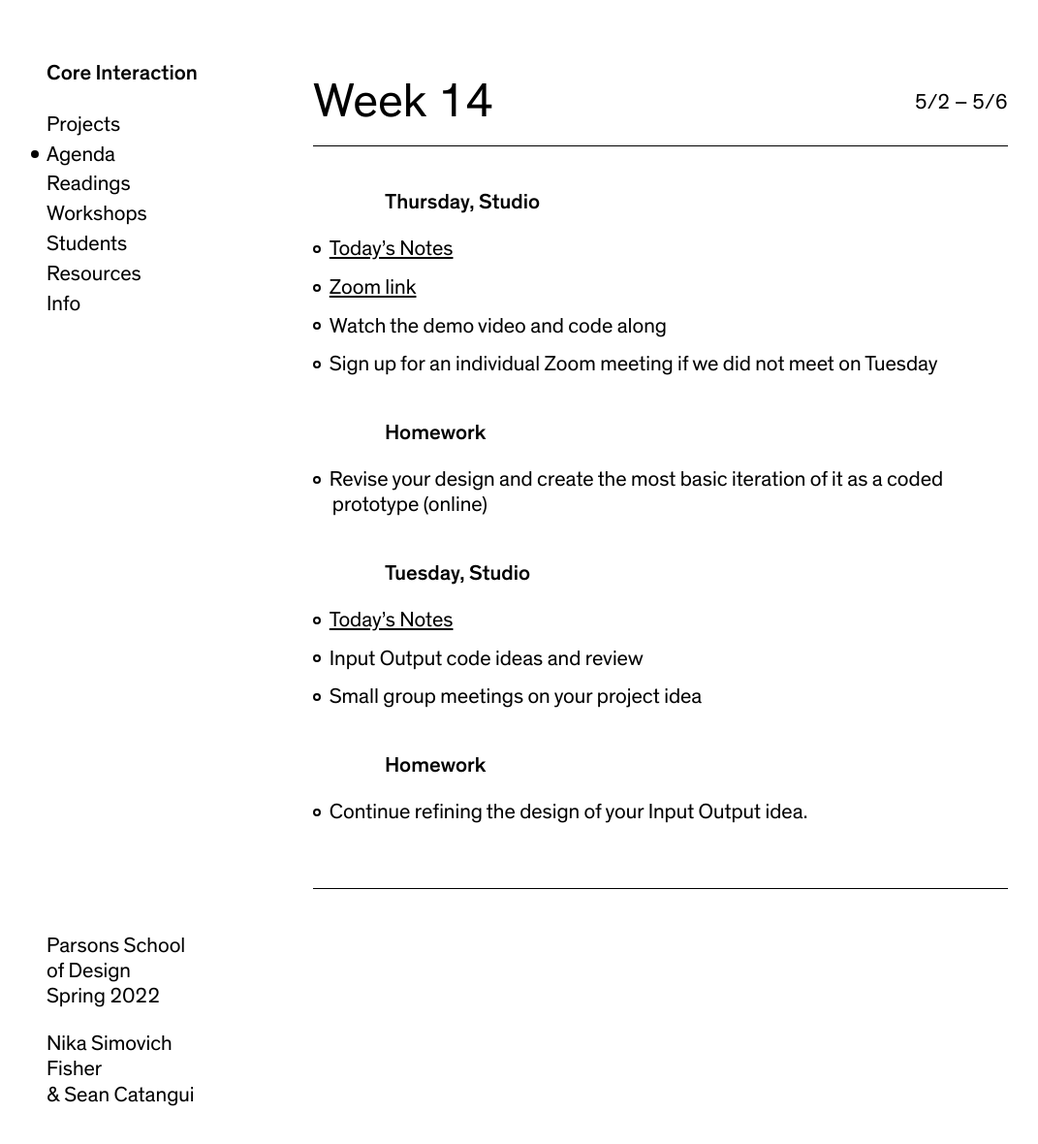
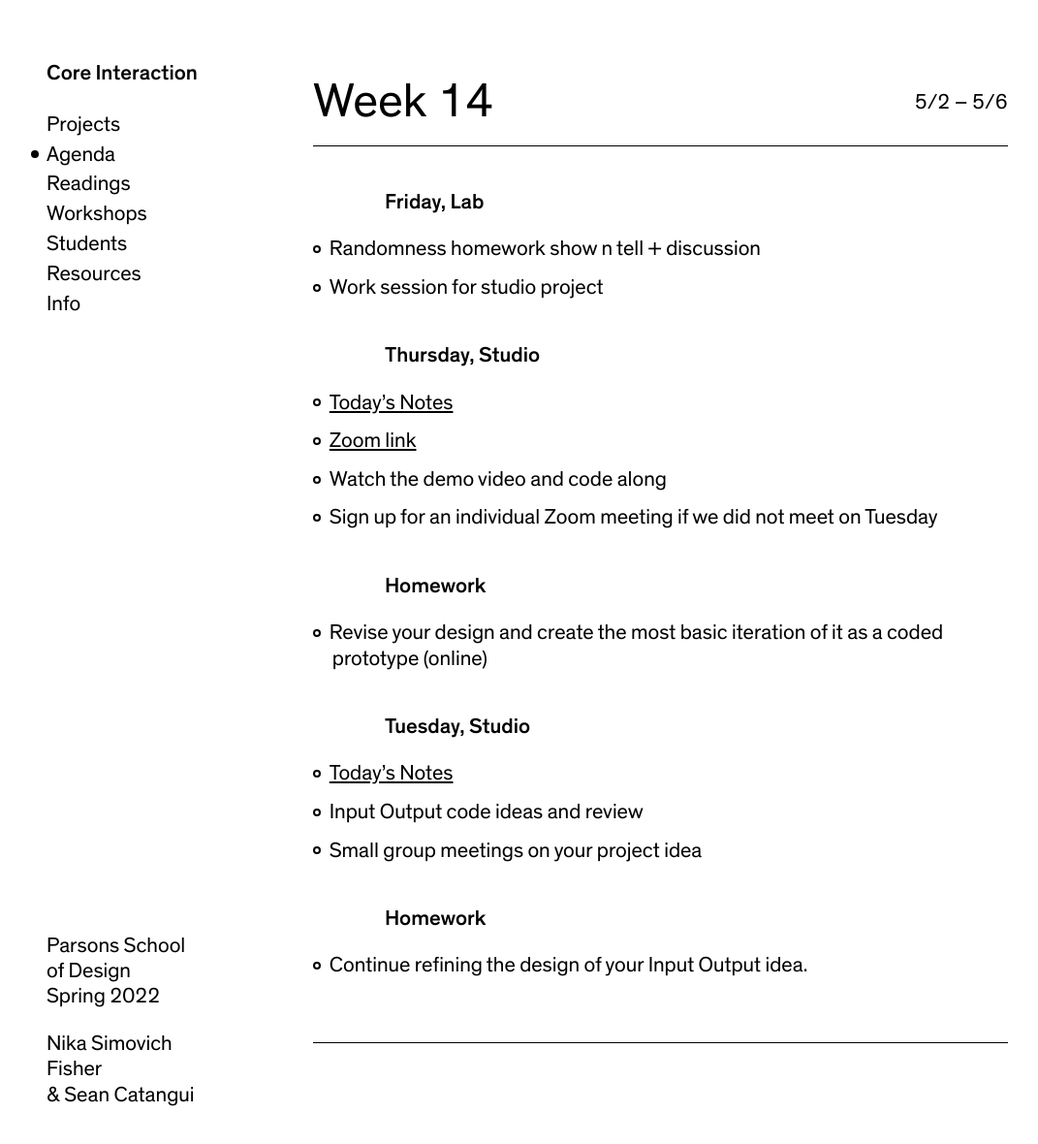
Before and after one commit to nikasimovich/cis22, a Jekyll site: the page built from _agendas/week-14.md, in a window 1280 px wide and 1202 px high. Shown: the top 1180 px of the window at 97% size, without its empty margins (12-1083 px from the left). Built offline with Jekyll 4.4.1, drawn with Linux system fonts in a browser that asks for light colours.

Commit message:
Update week-14.md

```diff
--- a/_agendas/week-14.md
+++ b/_agendas/week-14.md
@@ -4,6 +4,10 @@ start_date:       2022-05-01 00:00:00 -0500
 date_range:       5/2 – 5/6
 summary:          Input output continuation
 ---
+
+### Friday, Lab
+- Randomness homework show n tell + discussion
+- Work session for studio project
 
 
 ### Thursday, Studio
```
